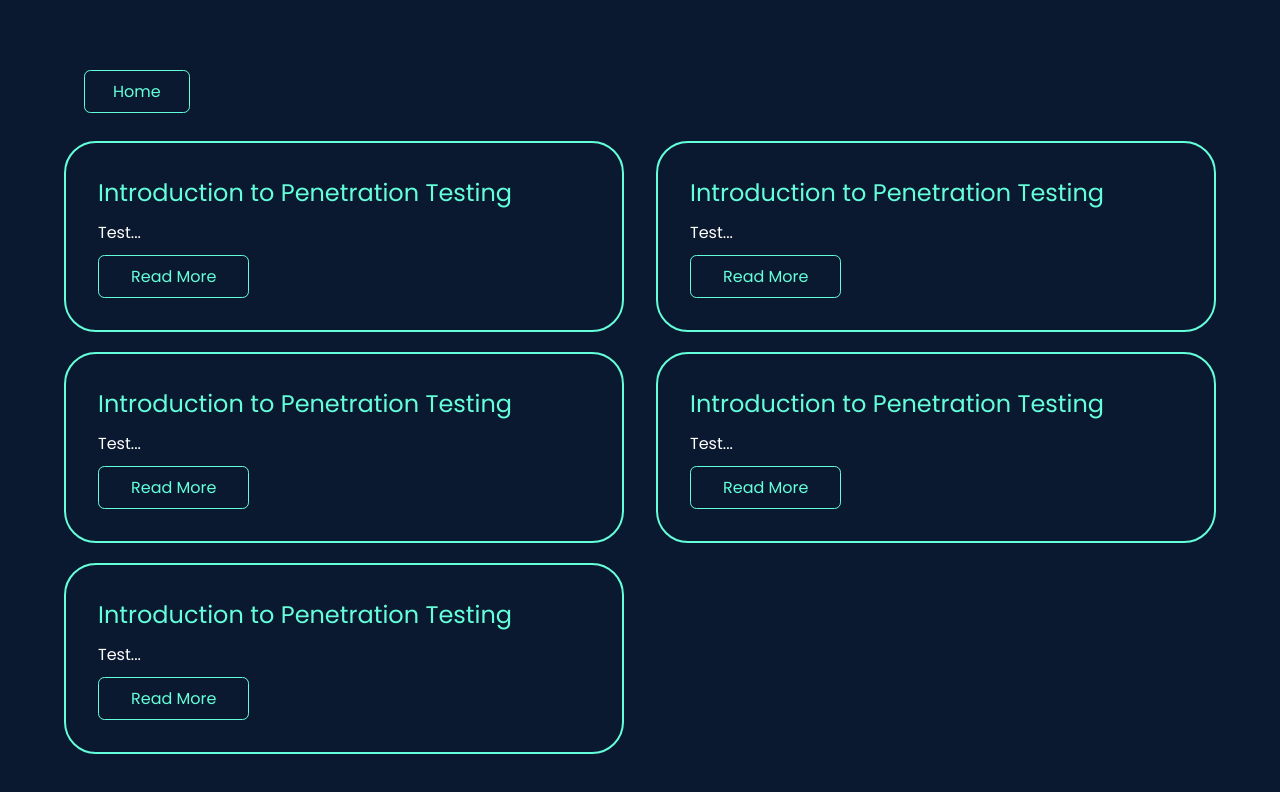
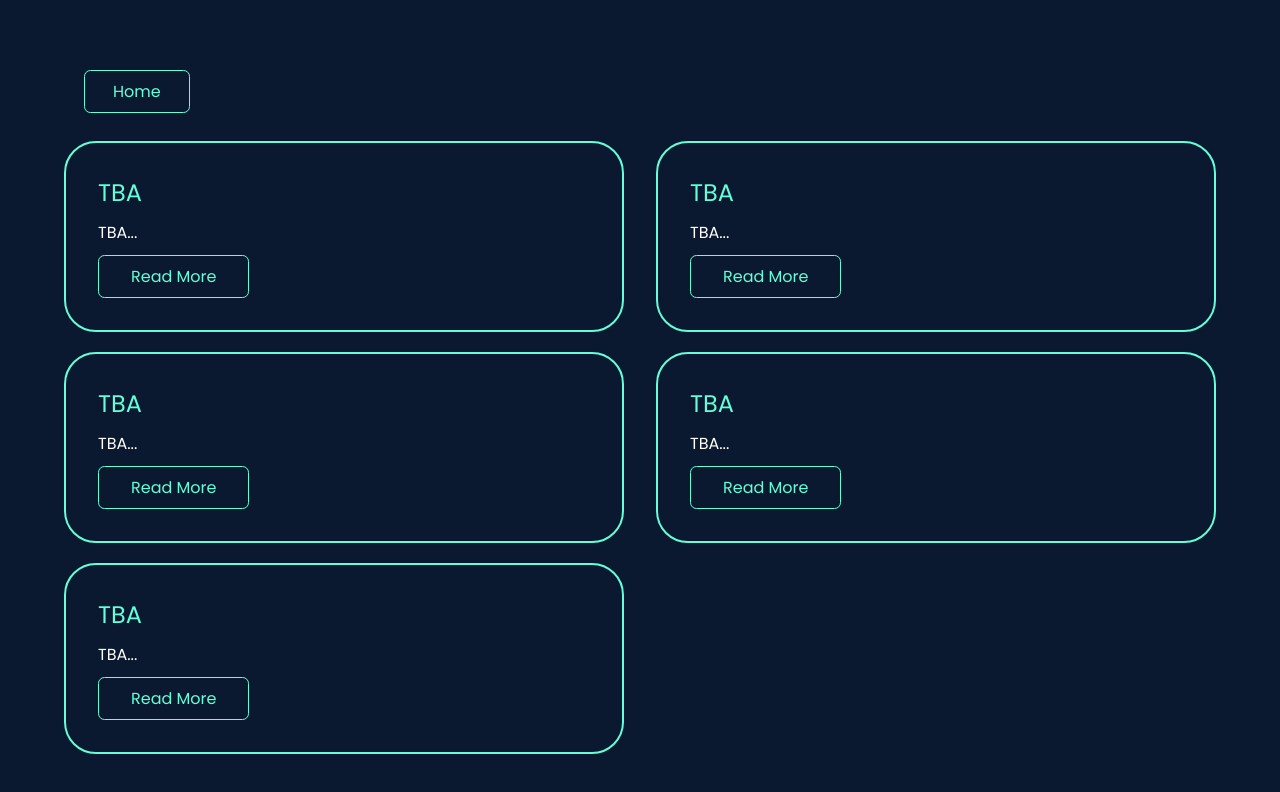
Before and after one commit to JacksonLDJ/react-portfolio-website, a React (Create React App) app: page /blog in a window 1280 px wide. Shown: the top 792 px of the page. Built offline with nearby package versions, Linux system fonts and the light colour scheme.

Commit message:
Update posts.js

```diff
--- a/src/data/posts.js
+++ b/src/data/posts.js
@@ -3,107 +3,107 @@
 
 export const posts = [
   {
-    title: "Introduction to Penetration Testing",
-    slug: "introduction-to-penetration-testing",
+    title: "TBA",
+    slug: "TBA",
     content: [
       {
-        template: "basic",
-        title: "What is Penetration Testing?",
-        img: "https://miro.medium.com/v2/resize:fit:720/format:webp/1*Gm3FQ5G0xH1WZ4qQn9xk5A.png",
+        template: "TBA",
+        title: "TBA",
+        img: "",
         className: "",
         content:
-          "Test"
+          "TBA"
       },
       {
         template: "align-right",
         title: "",
         className: "blog-text",
         content:
-          "Test"
+          "TBA"
       }
     ]
   },
-  {
-    title: "Introduction to Penetration Testing",
-    slug: "introduction-to-penetration-testing",
+    {
+    title: "TBA",
+    slug: "TBA",
     content: [
       {
-        template: "basic",
-        title: "What is Penetration Testing?",
-        img: "https://miro.medium.com/v2/resize:fit:720/format:webp/1*Gm3FQ5G0xH1WZ4qQn9xk5A.png",
+        template: "TBA",
+        title: "TBA",
+        img: "",
         className: "",
         content:
-          "Test"
+          "TBA"
       },
       {
         template: "align-right",
         title: "",
         className: "blog-text",
         content:
-          "Test"
+          "TBA"
       }
     ]
   },
-  {
-    title: "Introduction to Penetration Testing",
-    slug: "introduction-to-penetration-testing",
+    {
+    title: "TBA",
+    slug: "TBA",
     content: [
       {
-        template: "basic",
-        title: "What is Penetration Testing?",
-        img: "https://miro.medium.com/v2/resize:fit:720/format:webp/1*Gm3FQ5G0xH1WZ4qQn9xk5A.png",
+        template: "TBA",
+        title: "TBA",
+        img: "",
         className: "",
         content:
-          "Test"
+          "TBA"
       },
       {
         template: "align-right",
         title: "",
         className: "blog-text",
         content:
-          "Test"
+          "TBA"
       }
     ]
   },
-  {
-    title: "Introduction to Penetration Testing",
-    slug: "introduction-to-penetration-testing",
+    {
+    title: "TBA",
+    slug: "TBA",
     content: [
       {
-        template: "basic",
-        title: "What is Penetration Testing?",
-        img: "https://miro.medium.com/v2/resize:fit:720/format:webp/1*Gm3FQ5G0xH1WZ4qQn9xk5A.png",
+        template: "TBA",
+        title: "TBA",
+        img: "",
         className: "",
         content:
-          "Test"
+          "TBA"
       },
       {
         template: "align-right",
         title: "",
         className: "blog-text",
         content:
-          "Test"
+          "TBA"
       }
     ]
   },
-  {
-    title: "Introduction to Penetration Testing",
-    slug: "introduction-to-werwer-testing",
+    {
+    title: "TBA",
+    slug: "TBA",
     content: [
       {
-        template: "basic",
-        title: "test?",
-        img: "https://miro.medium.com/v2/resize:fit:720/format:webp/1*Gm3FQ5G0xH1WZ4qQn9xk5A.png",
+        template: "TBA",
+        title: "TBA",
+        img: "",
         className: "",
         content:
-          "Test"
+          "TBA"
       },
       {
         template: "align-right",
         title: "",
         className: "blog-text",
         content:
-          "Test"
+          "TBA"
       }
     ]
   },
```
